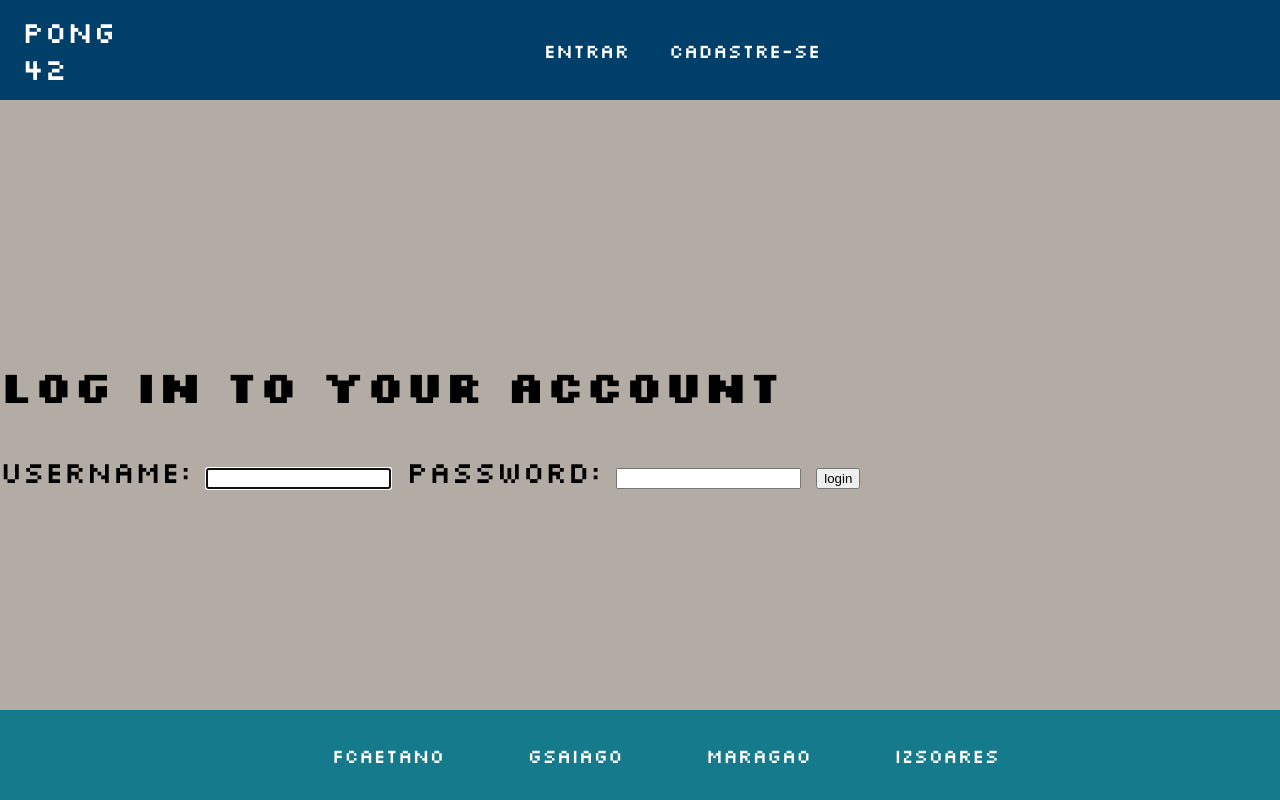
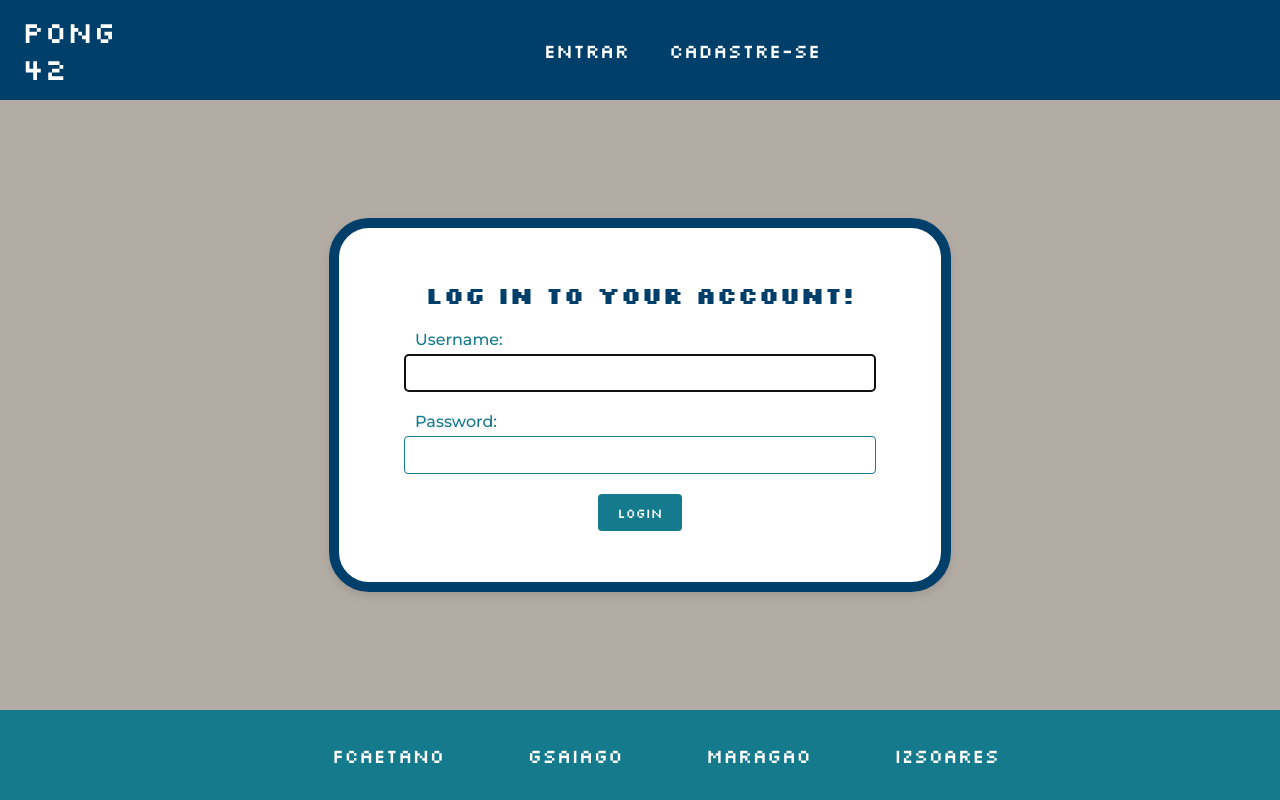
Before and after one commit to Grsaiago/ft_transcendence, a Django app: page /login/ in a window 1280 px wide; the page is wider, and only the part inside the window is pictured. Run offline with Django 5.2, Linux system fonts and the light colour scheme.

Commit message:
style sign-in and sign-up forms

```diff
--- a/ft_transcendence/static/css/base_sign.css
+++ b/ft_transcendence/static/css/base_sign.css
@@ -1,12 +1,6 @@
-@import url('https://fonts.googleapis.com/css2?family=Silkscreen:wght@400;700&display=swap');
+@import url('https://fonts.googleapis.com/css2?family=Montserrat:ital,wght@0,100..900;1,100..900&family=Silkscreen:wght@400;700&display=swap');
 
 :root {
-    /* --cor-1: #ffffff;
-    --cor-2: #cccccc;
-    --cor-3: #d9d9d9;
-    --cor-4: #999999;
-    --cor-5: #666666; */
-
     --cor-1: #ffffff;
     --cor-2: #b3aca4;
     --cor-3: #157a8c;
@@ -29,11 +23,13 @@ body {
     font-family: "Silkscreen", sans-serif;
     font-weight: 400;
     font-size: 30px;
+    margin: 0;
+    padding: 0;
     display: flex;
     flex-direction: column;
     justify-content: space-between;
-    min-height: 100vh;
-    margin: 0;
+    height: 100%;
+    width: 100%;
 }
 
 .menu {
@@ -83,14 +79,6 @@ body {
     color: var(--cor-3);
 }
 
-.app {
-    flex: 1;
-    display: flex;
-    justify-content: center;
-    align-items: center;
-    background-color: var(--cor-2);
-    width: 100%;
-}
 
 .rodape {
     width: 100%;
@@ -118,3 +106,135 @@ body {
 .rodape-nav-link:hover {
     color: var(--cor-4);
 }
+
+.app {
+    display: flex;
+    justify-content: center;
+    align-items: center;
+    background-color: var(--cor-2);
+    width: 100%;
+    min-height: calc(100vh - 18%);
+}
+
+/* Sign-in */
+.form-sign-in {
+    display: flex;
+    flex-direction: column;
+    align-items: center;
+    justify-content: center;
+    background-color: var(--cor-1);
+    padding: 4%;
+    border-radius: 40px;
+    border: var(--cor-4) solid 10px;
+    box-shadow: 0px 4px 8px rgba(0, 0, 0, 0.1);
+    width: 40%;
+    max-width: 500px;
+    max-height: 80%;
+    margin: 0 auto;
+}
+
+.form-sign-in h2 {
+    margin-bottom: 20px;
+    font-size: 24px;
+    margin: 0 0 20px;
+    color: var(--cor-4);
+}
+
+.form-sign-in label {
+    font-size: 16px;
+    color: var(--cor-3);
+    margin-bottom: 5px;
+    text-align: left;
+    width: 90%;
+    font-family: "Montserrat", sans-serif;
+    font-weight: 500;
+}
+
+.form-sign-in input[type="text"],
+.form-sign-in input[type="password"] {
+    width: 90%;
+    padding: 10px;
+    margin-bottom: 20px;
+    border: 1px solid var(--cor-3);
+    border-radius: 4px;
+    font-size: 14px;
+}
+
+.form-sign-in input[type="submit"] {
+    background-color: var(--cor-3);
+    color: var(--cor-1);
+    padding: 10px 20px;
+    border: none;
+    border-radius: 4px;
+    cursor: pointer;
+    transition: background-color 0.3s;
+    font-family: "Silkscreen", sans-serif;
+    font-weight: 400;
+}
+
+.form-sign-in input[type="submit"]:hover {
+    background-color: var(--cor-4);
+}
+
+/* Sign-up */
+.form-sign-up {
+    display: flex;
+    flex-direction: column;
+    align-items: center;
+    justify-content: center;
+    background-color: var(--cor-1);
+    padding: 2% 4%;
+    border-radius: 40px;
+    border: var(--cor-4) solid 10px;
+    box-shadow: 0px 4px 8px rgba(0, 0, 0, 0.1);
+    width: 40%;
+    max-width: 500px;
+    height: 100%;
+    margin: 0 auto;
+}
+
+.form-sign-up h2 {
+    margin-bottom: 15px;
+    font-size: 24px;
+    margin: 0 0 20px;
+    color: var(--cor-4);
+    font-size: 25px;
+}
+
+.form-sign-up label {
+    font-size: 16px;
+    color: var(--cor-3);
+    margin-bottom: 5px;
+    text-align: left;
+    font-size: 15px;
+    width: 90%;
+    font-family: "Montserrat", sans-serif;
+    font-weight: 500;
+}
+
+.form-sign-up input[type="text"],
+.form-sign-up input[type="password"] {
+    width: 90%;
+    padding: 8px;
+    margin-bottom: 5px;
+    border: 1px solid var(--cor-3);
+    border-radius: 4px;
+    font-size: 14px;
+}
+
+.form-sign-up input[type="submit"] {
+    background-color: var(--cor-3);
+    color: var(--cor-1);
+    padding: 10px 20px;
+    border: none;
+    border-radius: 4px;
+    cursor: pointer;
+    transition: background-color 0.3s;
+    font-family: "Silkscreen", sans-serif;
+    font-weight: 400;
+    margin-top: 20px;
+}
+
+.form-sign-up input[type="submit"]:hover {
+    background-color: var(--cor-4);
+}
--- a/ft_transcendence/user_management/templates/user_management/sign_in.html
+++ b/ft_transcendence/user_management/templates/user_management/sign_in.html
@@ -1,7 +1,7 @@
 <div>
-    <form method="post">
+    <form class="form-sign-in" method="post">
         {% csrf_token %}
-        <h2>Log in to your account</h2>
+        <h2>Log in to your account!</h2>
         {% if messages %}
             {% for message in messages %}
                 <div class="alert {% if message.tags %}alert-{{ message.tags }}{% endif %}"
--- a/ft_transcendence/user_management/templates/user_management/sign_up.html
+++ b/ft_transcendence/user_management/templates/user_management/sign_up.html
@@ -1,5 +1,5 @@
 <div>
-    <form method="post">
+    <form class="form-sign-up" method="post">
         {% csrf_token %}
         <h2>Create a new account!</h2>
         {% for field in form %}
```
